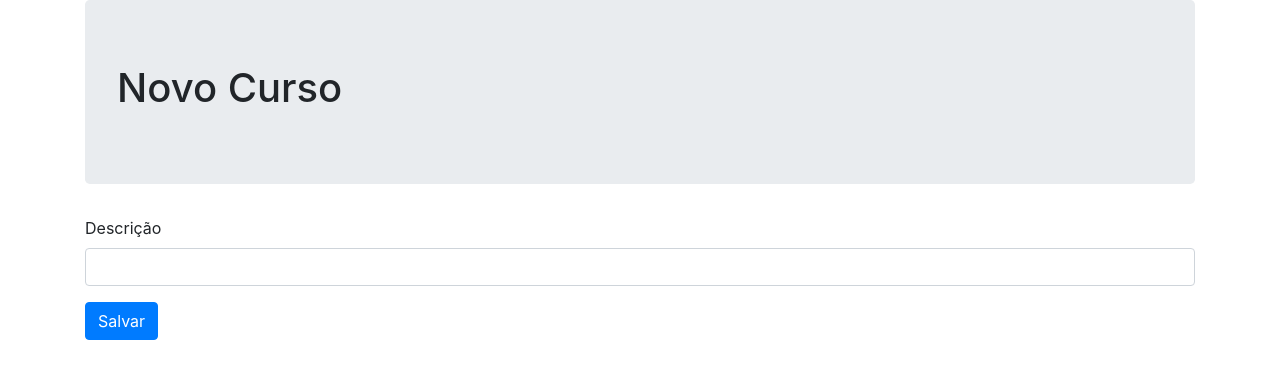
After one commit to douglasshibata/gerenciador-cursos-php, a PHP site: page /formulario-novo-curso.php in a window 1280 px wide. The commit adds this page. Shown: the top 379 px of the page. Run offline with PHP 8.4, Linux system fonts and the light colour scheme.

Commit message:
criando formulário e ajustando rotas de acesso da aplicação rotas de listar-curso e novo-curso

```diff
--- /dev/null
+++ b/public/formulario-novo-curso.php
@@ -0,0 +1,23 @@
+<!DOCTYPE html>
+<html lang="pt-BR">
+<head>
+    <meta charset="UTF-8">
+    <title>Document</title>
+    <link rel="stylesheet" href="https://stackpath.bootstrapcdn.com/bootstrap/4.3.1/css/bootstrap.min.css" integrity="sha384-ggOyR0iXCbMQv3Xipma34MD+dH/1fQ784/j6cY/iJTQUOhcWr7x9JvoRxT2MZw1T" crossorigin="anonymous">
+</head>
+<body>
+<div class="container">
+    <div class="jumbotron">
+        <h1>Novo Curso</h1>
+    </div>
+
+    <form>
+        <div class="form-group">
+            <label for="descricao">Descrição</label>
+            <input type="text" id="descricao" name="descricao" class="form-control">
+        </div>
+        <button class="btn btn-primary">Salvar</button>
+    </form>
+</div>
+</body>
+</html>
--- a/public/listar-cursos.php
+++ b/public/listar-cursos.php
@@ -17,6 +17,11 @@ $cursos = $repositorioDeCursos->findAll();
     <div class="jumbotron">
         <h1>Listar cursos</h1>
     </div>
+
+    <a href="/novo-curso" class="btn btn-primary mb-2">
+        Novo curso
+    </a>
+
     <ul class="list-group">
         <?php foreach ($cursos as $curso): ?>
             <li class="list-group-item">
```
Also changed, not shown: public/index.php (added, +14 -0 lines), 1 other file.
